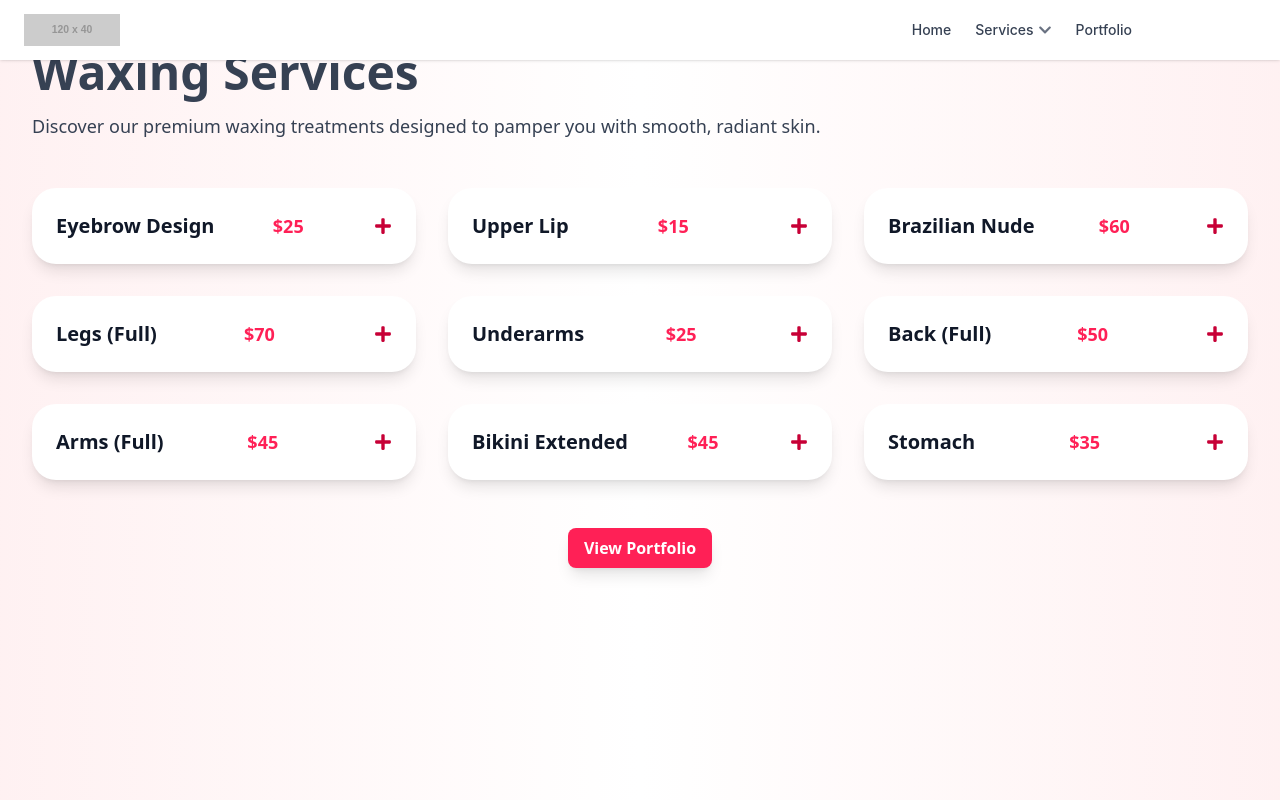
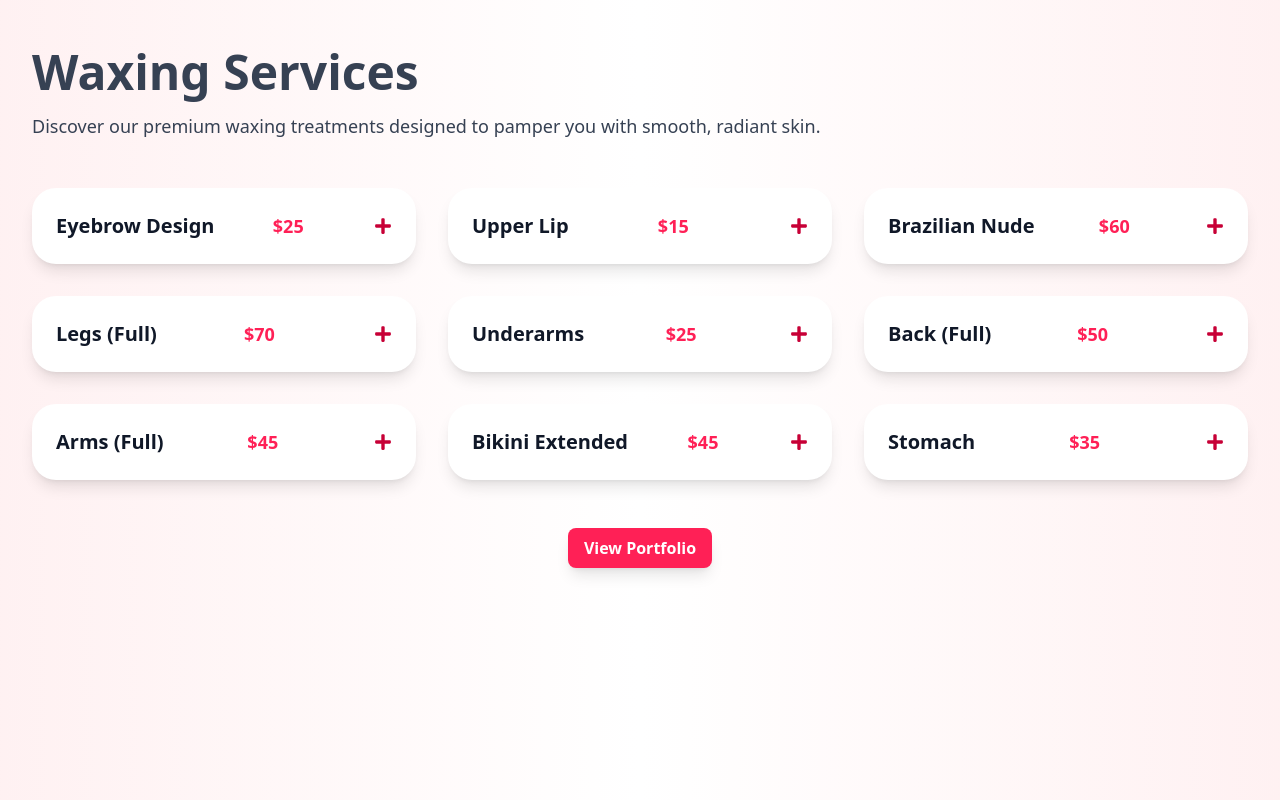
Before and after one commit to Vishalmagars/Beauty-Website, a React (Vite) app: page /waxing in a window 1280 px wide. Shown: the top 800 px of the page. Built offline with nearby package versions, Linux system fonts and the light colour scheme; grey boxes are pictures that could not be loaded.

Commit message:
Your commit message

```diff
--- a/src/App.jsx
+++ b/src/App.jsx
@@ -44,7 +44,7 @@ const App = () => {
             </div>
          } />
          <Route path="/waxing" element={<div className="min-h-screen bg-rose-50/50">
-              <Header/>
+              {/* <Header/> */}
             <Waxing/>
             <HeroBookingBanner/>
             <FindUs/>
--- a/src/components/Header.jsx
+++ b/src/components/Header.jsx
@@ -53,65 +53,76 @@ const Header = () => {
   return (
     <>
       <motion.header
-        className={`fixed top-0 left-0 w-full z-50 font-['Inter',sans-serif] transition-shadow duration-300 bg-white mb-16 ${isScrolled ? 'shadow-lg' : 'shadow-sm'}`}
+        className={` top-0 left-0 w-full sm:w-[calc(100%-1rem)] z-50 font-['Inter',sans-serif] transition-shadow duration-300 bg-white sm:mx-2 sm:my-2 sm:rounded-xl ${isScrolled ? 'shadow-md' : 'shadow-sm'}`}
         initial={{ y: -100 }}
         animate={{ y: 0 }}
         transition={{ duration: 0.5 }}
       >
-        <div className="max-w-7xl mx-auto px-4 sm:px-6 flex items-center justify-between py-3">
+        <div className="max-w-7xl mx-auto px-4 sm:px-6 flex items-center justify-between py-4">
           {/* Logo */}
           <Link to="/" className="flex items-center">
             <img
-              src="https://via.placeholder.com/120x40/FFFFFF/1E3A8A?text=Luxe+Logo"
+              src="https://nevasbeauty.com/banner_logo.jpg"
               alt="Luxe Nail Studio Logo"
-              className="h-8 w-auto object-contain"
+              className="h-10 w-auto object-contain"
             />
           </Link>
 
           {/* Desktop Navigation */}
-          <nav className="hidden md:flex space-x-6 items-center">
+          <nav className="hidden md:flex space-x-8 items-center">
             <Link
               to="/"
-              className="text-sm font-medium text-gray-700 hover:text-gray-900 transition-colors duration-200"
+              className="text-base font-semibold text-gray-800 hover:text-rose-600 transition-colors duration-200"
             >
               Home
             </Link>
 
-            <div className="relative group">
+            <div className="relative">
               <button
-                className="text-sm font-medium text-gray-700 hover:text-gray-900 transition-colors duration-200 flex items-center"
+                className="text-base font-semibold text-gray-800 hover:text-rose-600 transition-colors duration-200 flex items-center"
                 onClick={toggleServices}
               >
                 Services
-                <FaChevronDown className="ml-1 text-gray-500" />
+                <motion.span
+                  animate={{ rotate: isServicesOpen ? 180 : 0 }}
+                  transition={{ duration: 0.3 }}
+                >
+                  <FaChevronDown className="ml-2 text-gray-500" />
+                </motion.span>
               </button>
+              <AnimatePresence>
+                {isServicesOpen && (
                   <motion.div
-                className="absolute hidden group-hover:block bg-white shadow-md rounded-md mt-2 w-48 border border-gray-100"
+                    className="absolute bg-white shadow-lg rounded-lg mt-3 w-56 border border-gray-100 py-2"
                     initial={{ opacity: 0, y: 10 }}
                     animate={{ opacity: 1, y: 0 }}
+                    exit={{ opacity: 0, y: 10 }}
                     transition={{ duration: 0.2 }}
                   >
                     {services.map((service) => (
                       <Link
                         key={service.path}
                         to={service.path}
-                    className="block px-4 py-2 text-sm text-gray-700 hover:bg-gray-50 hover:text-gray-900"
+                        className="block px-4 py-2 text-sm font-medium text-gray-700 hover:bg-rose-50 hover:text-rose-600 transition-colors duration-200"
+                        onClick={() => setIsServicesOpen(false)}
                       >
                         {service.label}
                       </Link>
                     ))}
                   </motion.div>
+                )}
+              </AnimatePresence>
             </div>
 
             <Link
               to="/portfolio"
-              className="text-sm font-medium text-gray-700 hover:text-gray-900 transition-colors duration-200"
+              className="text-base font-semibold text-gray-800 hover:text-rose-600 transition-colors duration-200"
             >
               Portfolio
             </Link>
             <Link
               to="/book"
-              className="inline-block bg-navy-600 text-white py-2 px-4 rounded-full text-sm font-medium hover:bg-navy-700 transition-colors duration-200"
+              className="inline-block bg-rose-600 text-white py-2.5 px-6 rounded-lg text-base font-semibold hover:bg-rose-500 transition-colors duration-200 shadow-sm"
             >
               Book Now
             </Link>
@@ -119,7 +130,7 @@ const Header = () => {
 
           {/* Mobile Menu Button */}
           <button
-            className="md:hidden text-lg focus:outline-none text-gray-700"
+            className="md:hidden text-xl focus:outline-none text-gray-800"
             onClick={toggleMenu}
             aria-label="Toggle menu"
             aria-expanded={isMenuOpen}
@@ -152,16 +163,16 @@ const Header = () => {
               <div className="flex flex-col items-start px-4 py-5 space-y-5 h-full">
                 <Link to="/" className="flex items-center" onClick={toggleMenu}>
                   <img
-                    src="https://nevasbeauty.com/banner_slogan.jpg"
+                    src="https://via.placeholder.com/120x40/FFFFFF/1E3A8A?text=Luxe+Logo"
                     alt="Luxe Nail Studio Logo"
-                    className="h-8 w-auto object-contain"
+                    className="h-10 w-auto object-contain"
                   />
                 </Link>
 
-                <div className="flex flex-col space-y-3 w-full">
+                <div className="flex flex-col space-y-4 w-full">
                   <Link
                     to="/"
-                    className="text-sm font-medium text-gray-700 hover:text-gray-900 transition-colors duration-200"
+                    className="text-base font-semibold text-gray-800 hover:text-rose-600 transition-colors duration-200"
                     onClick={toggleMenu}
                   >
                     Home
@@ -169,12 +180,18 @@ const Header = () => {
 
                   <div className="flex flex-col">
                     <button
-                      className="text-sm font-medium text-gray-700 hover:text-gray-900 transition-colors duration-200 flex items-center"
+                      className="text-base font-semibold text-gray-800 hover:text-rose-600 transition-colors duration-200 flex items-center"
                       onClick={toggleServices}
                     >
                       Services
-                      <FaChevronDown className="ml-1 text-gray-500" />
+                      <motion.span
+                        animate={{ rotate: isServicesOpen ? 180 : 0 }}
+                        transition={{ duration: 0.3 }}
+                      >
+                        <FaChevronDown className="ml-2 text-gray-500" />
+                      </motion.span>
                     </button>
+                    <AnimatePresence>
                       {isServicesOpen && (
                         <motion.div
                           className="flex flex-col pl-4 mt-2 space-y-2"
@@ -187,7 +204,7 @@ const Header = () => {
                             <Link
                               key={service.path}
                               to={service.path}
-                            className="text-xs text-gray-700 hover:text-gray-900 transition-colors duration-200"
+                              className="text-sm font-medium text-gray-700 hover:text-rose-600 transition-colors duration-200"
                               onClick={toggleMenu}
                             >
                               {service.label}
@@ -195,18 +212,19 @@ const Header = () => {
                           ))}
                         </motion.div>
                       )}
+                    </AnimatePresence>
                   </div>
 
                   <Link
                     to="/portfolio"
-                    className="text-sm font-medium text-gray-700 hover:text-gray-900 transition-colors duration-200"
+                    className="text-base font-semibold text-gray-800 hover:text-rose-600 transition-colors duration-200"
                     onClick={toggleMenu}
                   >
                     Portfolio
                   </Link>
                   <Link
                     to="/book"
-                    className="inline-block bg-navy-600 text-white py-2 px-4 rounded-full text-sm font-medium hover:bg-navy-700 transition-colors duration-200 w-fit"
+                    className="inline-block bg-blue-600 text-white py-2.5 px-6 rounded-lg text-base font-semibold hover:bg-blue-700 transition-colors duration-200 w-fit shadow-sm"
                     onClick={toggleMenu}
                   >
                     Book Now
--- a/src/components/Hero.jsx
+++ b/src/components/Hero.jsx
@@ -45,15 +45,15 @@ const Hero = () => {
 
       {/* Content */}
       <div className="relative z-10 flex flex-col items-center justify-center text-center text-white px-4 sm:px-6 max-w-4xl">
-        <h1 className="text-4xl sm:text-6xl md:text-7xl lg:text-8xl font-bold mb-4 tracking-tight drop-shadow-xl animate__animated animate__fadeIn">
+        <h1 className="text-4xl sm:text-6xl md:text-7xl lg:text-8xl font-bold mb-4 tracking-tight font-sans drop-shadow-xl animate__animated animate__fadeIn">
           Welcome to Neva's Beauty
         </h1>
-        <p className="text-lg sm:text-xl md:text-2xl lg:text-3xl mb-8 font-['Lora'] text-white/90 drop-shadow-md animate__animated animate__fadeIn animate__delay-1s">
+        <p className="text-lg sm:text-xl md:text-2xl lg:text-3xl mb-8 font-sans text-white/90 drop-shadow-md animate__animated animate__fadeIn animate__delay-1s">
           Experience expert care, luxurious treatments, and radiant results in a space where beauty meets relaxation.
         </p>
         <a
           href="#booking"
-          className="inline-block bg-rose-400  py-3 px-8 sm:px-10 rounded-full shadow-2xl hover:scale-105 transition-all duration-300 text-sm sm:text-base animate__animated animate__fadeIn animate__delay-2s"
+          className="inline-block bg-rose-700  py-3 px-8 sm:px-10 rounded-full shadow-2xl hover:scale-105 transition-all duration-300 text-sm sm:text-base animate__animated animate__fadeIn animate__delay-2s"
         >
           Reserve Your Appointment
         </a>
--- a/src/components/Service.jsx
+++ b/src/components/Service.jsx
@@ -175,7 +175,7 @@ function Services() {
 
       <div className="max-w-7xl mx-auto relative z-10 w-full">
         <motion.div
-          className="text-section mb-12 text-center sm:text-left"
+          className="text-section mb-12 sm:text-left"
           variants={containerVariants}
           initial="hidden"
           animate={isVisible ? 'visible' : 'hidden'}
```
Also changed, not shown: src/components/Testimoanl.jsx (+4 -4 lines). Lines whose indentation alone changed are shown as unchanged.
